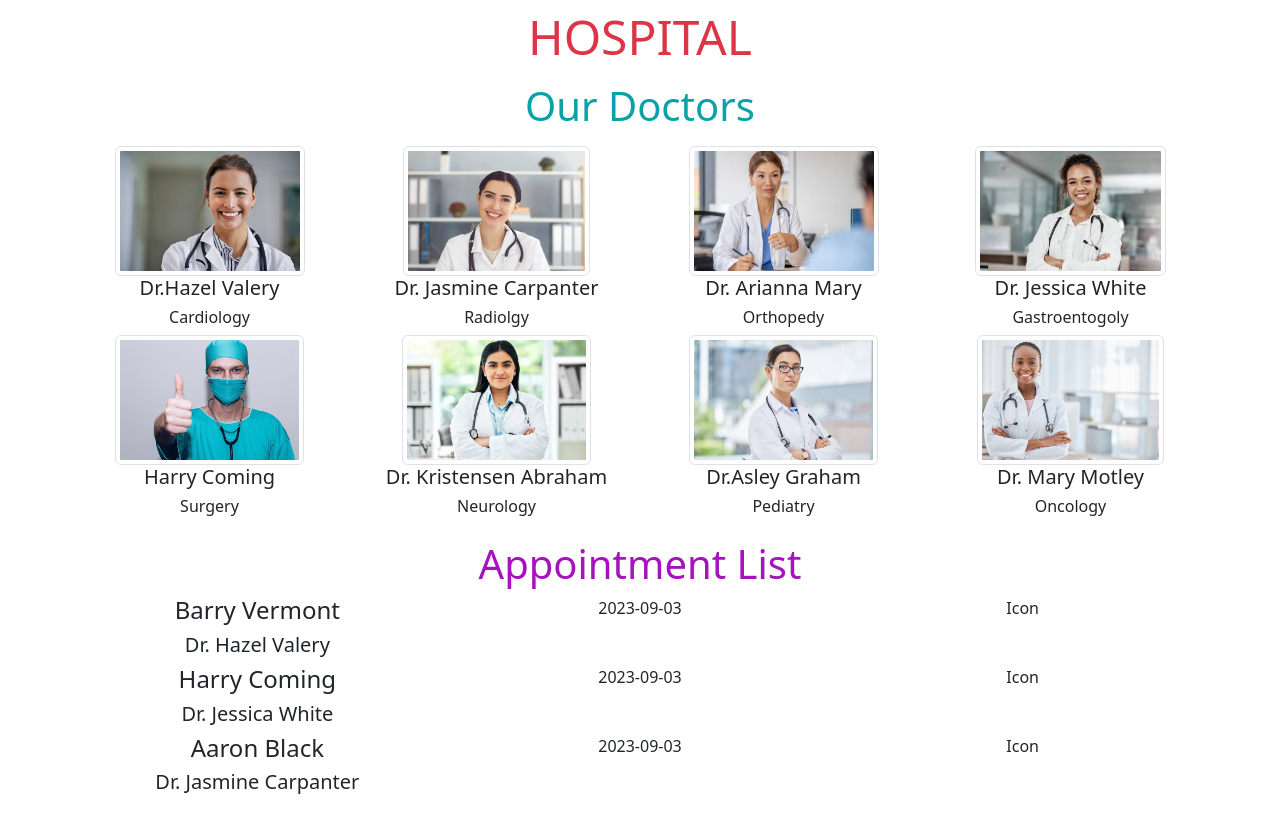
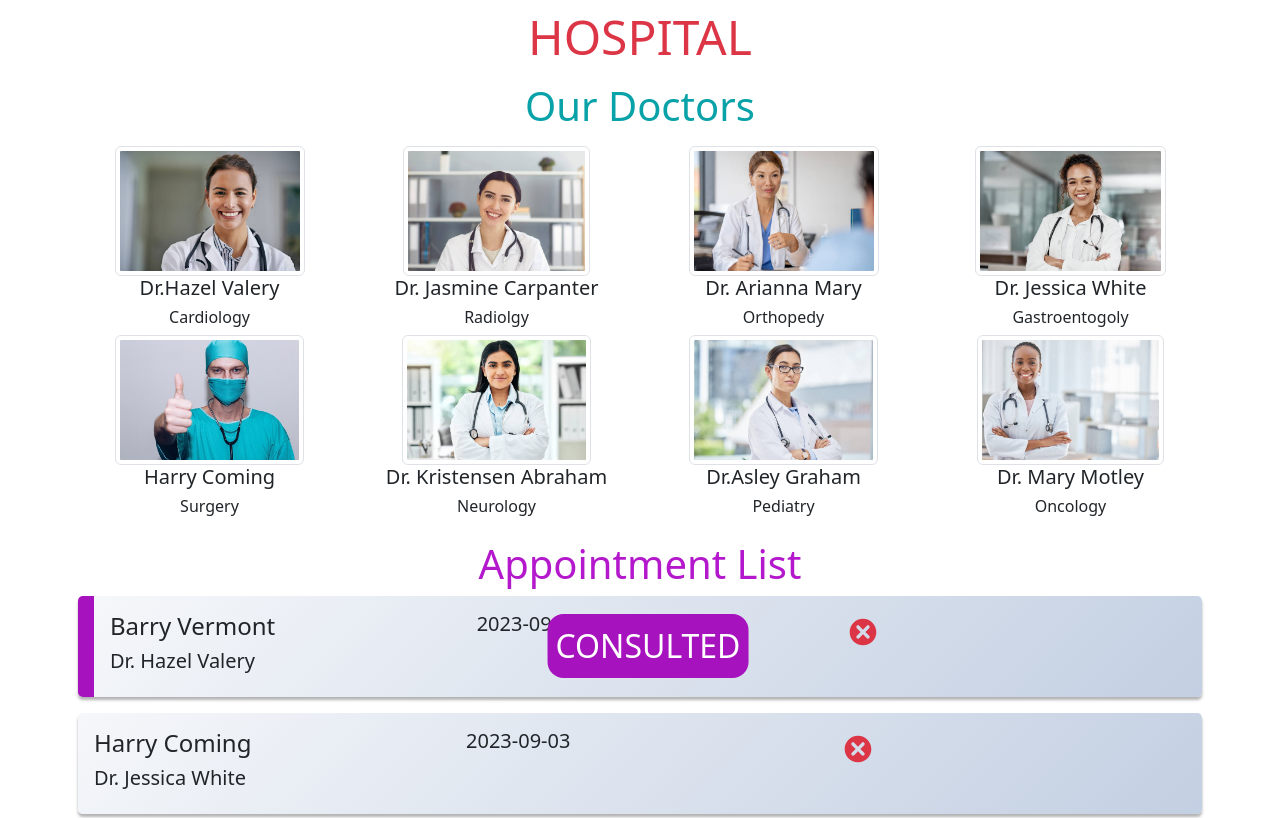
Before and after one commit to Nazgul-Racber/Appointment-app, a React (Create React App) app: page / in a window 1280 px wide. Shown: the top 818 px of the page. Built offline with nearby package versions, Linux system fonts and the light colour scheme.

Commit message:
consulted

```diff
--- a/src/components/AppointmentList.jsx
+++ b/src/components/AppointmentList.jsx
@@ -1,23 +1,32 @@
 import Container from "react-bootstrap/Container";
 import Row from "react-bootstrap/Row";
 import Col from "react-bootstrap/Col";
+import { TiDelete } from "react-icons/ti";
+
 
 const AppointmentList = ({ apps }) => {
   console.log(apps);
   return (
     <Container className="p-2">
-      <h3 className="display-6 mb-2" style={{ color: "rgb(166, 18, 189)" }}>
+      <h3 className="display-6 mb-2" style={{ color: "rgb(180, 24, 204)" }}>
         Appointment List
       </h3>
       {apps.map(({ id, patient, consulted, doctor, day }) => (
-        <div key={id}>
+        <div
+          key={id}
+          className={consulted ? "appointments consulted" : "appointments"}
+        >
           <Row>
             <Col>
               <h4>{patient}</h4>
               <h5>{doctor}</h5>
             </Col>
-            <Col>{day}</Col>
-            <Col>Icon</Col>
+            <Col>
+              <h5>{day}</h5>
+            </Col>
+            <Col>
+              <TiDelete className="text-danger fs-1" />
+            </Col>
           </Row>
         </div>
       ))}
```
